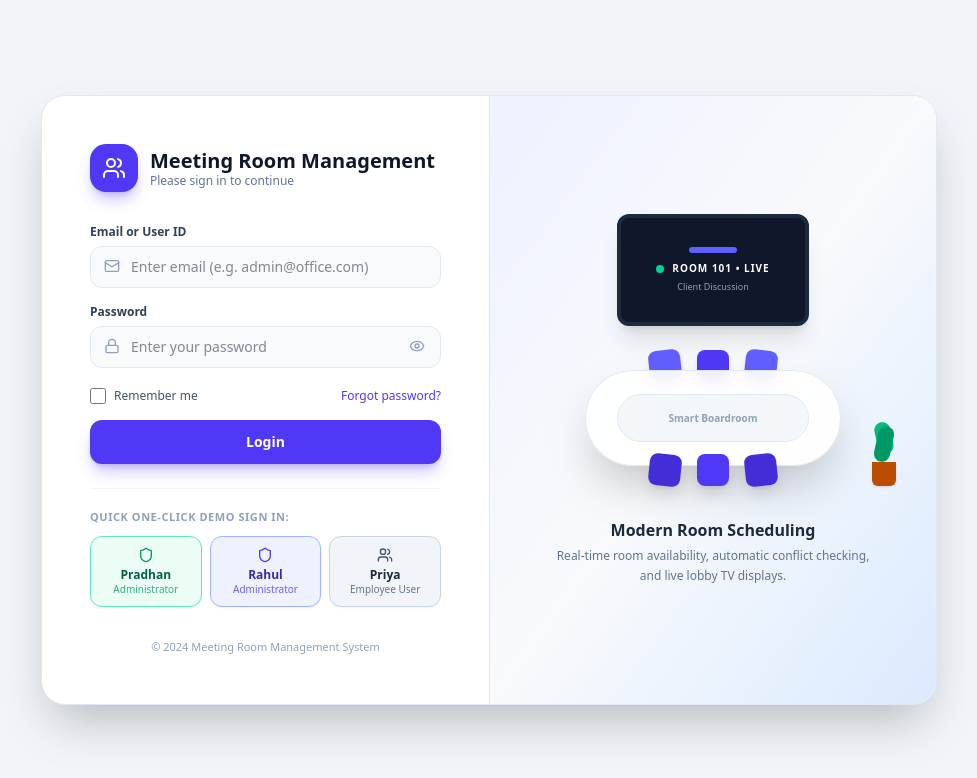
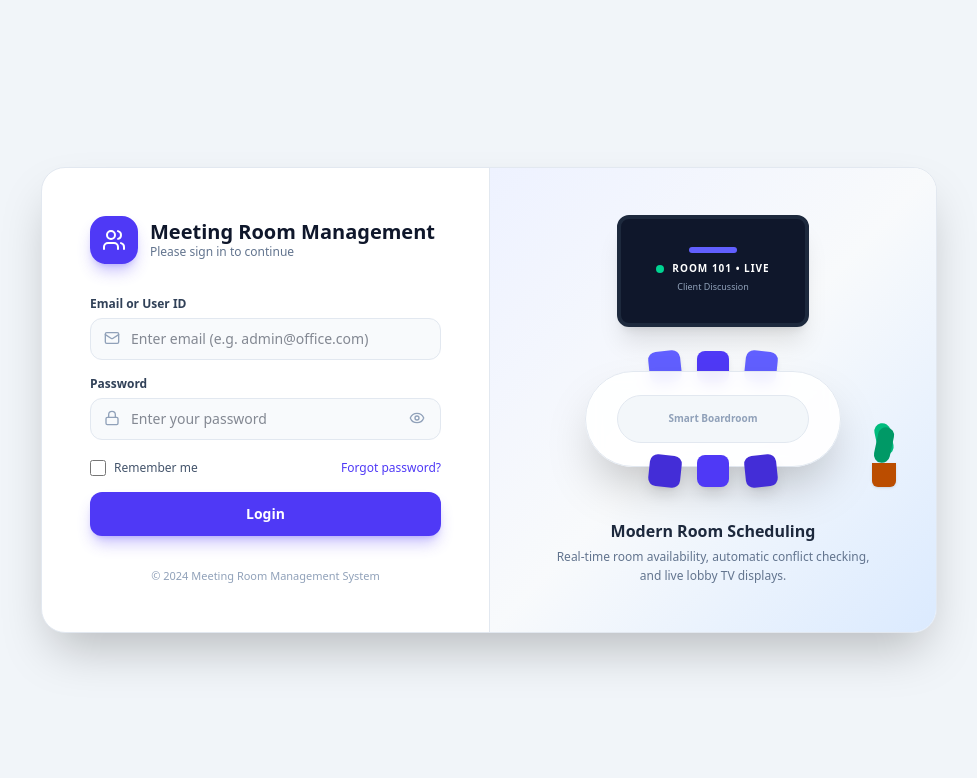
Before and after one commit to Ugrasen13/meeting-room-system, a Next.js app: page /login in a window 1280 px wide. Shown: the top 778 px of the page, without its empty margins (151-1128 px from the left). Built offline with nearby package versions, Linux system fonts and the light colour scheme.

Commit message:
feat: completely remove quick demo sign in buttons from login page

```diff
--- a/src/app/login/page.tsx
+++ b/src/app/login/page.tsx
@@ -50,20 +50,6 @@ export default function LoginPage() {
       setError("Unable to connect to server. Please try again.");
       setLoading(false);
     }
-  };
-
-  const handleDemoLogin = (role: "pradhan" | "admin" | "user") => {
-    if (role === "pradhan") {
-      setEmail("Pradhan");
-      setPassword("123");
-    } else if (role === "admin") {
-      setEmail("admin@office.com");
-      setPassword("Admin@123");
-    } else {
-      setEmail("priya@office.com");
-      setPassword("User@123");
-    }
-    setError("");
   };
 
   return (
@@ -176,42 +162,6 @@ export default function LoginPage() {
                 )}
               </button>
             </form>
-
-            {/* Quick Demo Credentials */}
-            <div className="mt-6 pt-5 border-t border-slate-100">
-              <p className="text-[11px] font-semibold uppercase tracking-wider text-slate-400 mb-2.5">
-                Quick One-Click Demo Sign In:
-              </p>
-              <div className="grid grid-cols-3 gap-2">
-                <button
-                  type="button"
-                  onClick={() => handleDemoLogin("pradhan")}
-                  className="flex flex-col items-center justify-center py-2.5 px-2 bg-emerald-50 hover:bg-emerald-100 text-emerald-800 rounded-xl text-xs font-bold border border-emerald-300 shadow-xs transition cursor-pointer"
-                >
-                  <Shield className="w-4 h-4 text-emerald-600 mb-1" />
-                  <span>Pradhan</span>
-                  <span className="text-[10px] text-emerald-600/80 font-medium">Administrator</span>
-                </button>
-                <button
-                  type="button"
-                  onClick={() => handleDemoLogin("admin")}
-                  className="flex flex-col items-center justify-center py-2.5 px-2 bg-indigo-50 hover:bg-indigo-100 text-indigo-800 rounded-xl text-xs font-bold border border-indigo-300 shadow-xs transition cursor-pointer"
-                >
-                  <Shield className="w-4 h-4 text-indigo-600 mb-1" />
-                  <span>Rahul</span>
-                  <span className="text-[10px] text-indigo-600/80 font-medium">Administrator</span>
-                </button>
-                <button
-                  type="button"
-                  onClick={() => handleDemoLogin("user")}
-                  className="flex flex-col items-center justify-center py-2.5 px-2 bg-slate-100 hover:bg-slate-200 text-slate-800 rounded-xl text-xs font-bold border border-slate-300 shadow-xs transition cursor-pointer"
-                >
-                  <Users className="w-4 h-4 text-slate-600 mb-1" />
-                  <span>Priya</span>
-                  <span className="text-[10px] text-slate-600/80 font-medium">Employee User</span>
-                </button>
-              </div>
-            </div>
           </div>
 
           <div className="mt-8 text-center text-[11px] text-slate-400 font-medium">
```
